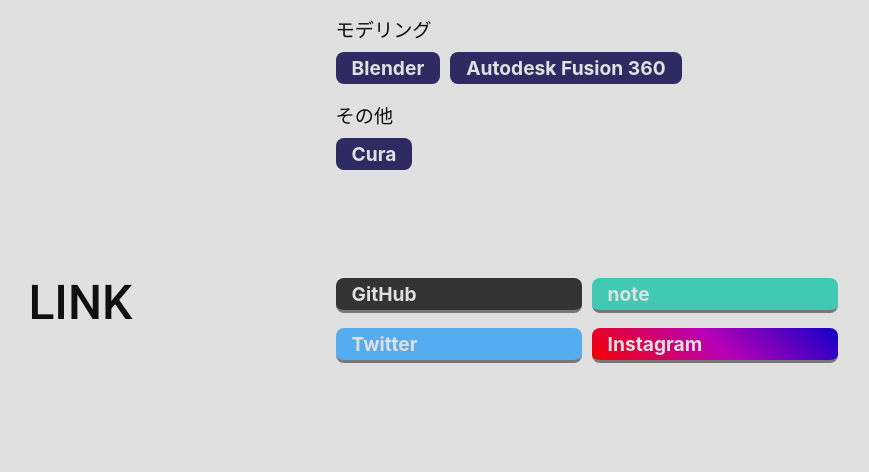
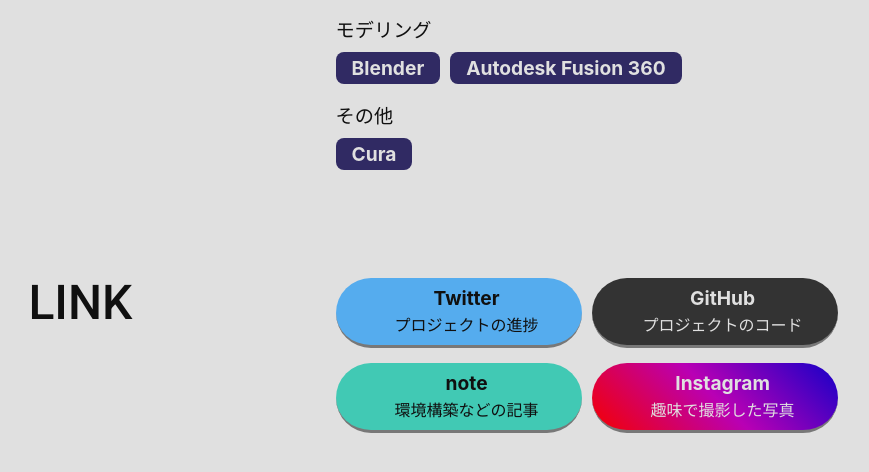
Before and after one commit to Mokuichi147/Mokuichi147-Pages, an Angular app: page /About in a window 1280 px wide. Shown: the part 999-1471 px from the top of the page, without its empty margins (202-1071 px from the left). Built offline with nearby package versions, Linux system fonts and the light colour scheme.

Commit message:
[update] ボタンに説明文を追加した

```diff
--- a/src/app/about/about.component.html
+++ b/src/app/about/about.component.html
@@ -34,20 +34,32 @@
 
   <h2>LINK</h2>
   <div class="text">
-    <a id="github" class="link-content" href="https://github.com/Mokuichi147" target="_blank">
-      <div class="link">GitHub</div>
+    <a id="twitter" class="link" href="https://twitter.com/_Mokuichi" target="_blank">
+      <div class="link-content">
+        <div class="link-title">Twitter</div>
+        <div class="link-sub">プロジェクトの進捗</div>
+      </div>
     </a>
 
-    <a id="note" class="link-content" href="https://note.com/mokuichi" target="_blank">
-      <div class="link">note</div>
+    <a id="github" class="link" href="https://github.com/Mokuichi147" target="_blank">
+      <div class="link-content">
+        <div class="link-title">GitHub</div>
+        <div class="link-sub">プロジェクトのコード</div>
+      </div>
     </a>
 
-    <a id="twitter" class="link-content" href="https://twitter.com/_Mokuichi" target="_blank">
-      <div class="link">Twitter</div>
+    <a id="note" class="link" href="https://note.com/mokuichi" target="_blank">
+      <div class="link-content">
+        <div class="link-title">note</div>
+        <div class="link-sub">環境構築などの記事</div>
+      </div>
     </a>
 
-    <a id="instagram" class="link-content" href="https://www.instagram.com/mokuichi147" target="_blank">
-      <div class="link">Instagram</div>
+    <a id="instagram" class="link" href="https://www.instagram.com/mokuichi147" target="_blank">
+      <div class="link-content">
+        <div class="link-title">Instagram</div>
+        <div class="link-sub">趣味で撮影した写真</div>
+      </div>
     </a>
 
   </div>
--- a/src/app/about/about.component.styl
+++ b/src/app/about/about.component.styl
@@ -76,47 +76,58 @@
   border-radius 1vh
 
 .link
-  position relative
-  color white-color
-  //background-color white-color
-  text-align center
-  font-size 1.2rem
-  font-weight bold
-  height 2rem
-  line-height 2rem
-  width 100%
-  @media screen and (min-width 660px)
-    text-align left
-    padding-left 1rem
-
-.link-content
-  height 2rem
   display inline-flex
   text-decoration none
   width 100%
   max-width 500px
   margin-bottom 15px
   margin-right 10px
-  border-radius 1vh
+  border-radius 100vh
   border-bottom 3px solid gray-color
-  @media screen and (min-width 1000px)
+  @media screen and (min-width 1200px)
     max-width calc(100% / 2 - 10px)
 
-.link-content:hover
+.link:hover
   transform translateY(3px)
   border-bottom 0px solid gray-color
 
+.link-content
+  display flex
+  flex-direction column
+  margin-top 0.5rem
+  margin-bottom 0.5rem
+  text-align center
+  width 100%
+  @media screen and (min-width 660px)
+    text-align left
+    padding-left 1rem
+
+.link-title
+  font-weight bold
+  font-size 1.2rem
+  margin 0 auto 0 auto
+
+
+.link-sub
+  padding-top 0.2rem
+  font-size 1rem
+  margin 0 auto 0 auto
+
 #github
   background-color #333333
+  color white-color
 
 #twitter
   background-color #55acee
+  color black-color
 
 #note
   background-color #41c9b4
+  color black-color
 
 #instagram
   background-image linear-gradient(-135deg,#1400c8,#b900b4,#f50000)
+  color white-color
 
 .main-color
   color white-color
```
